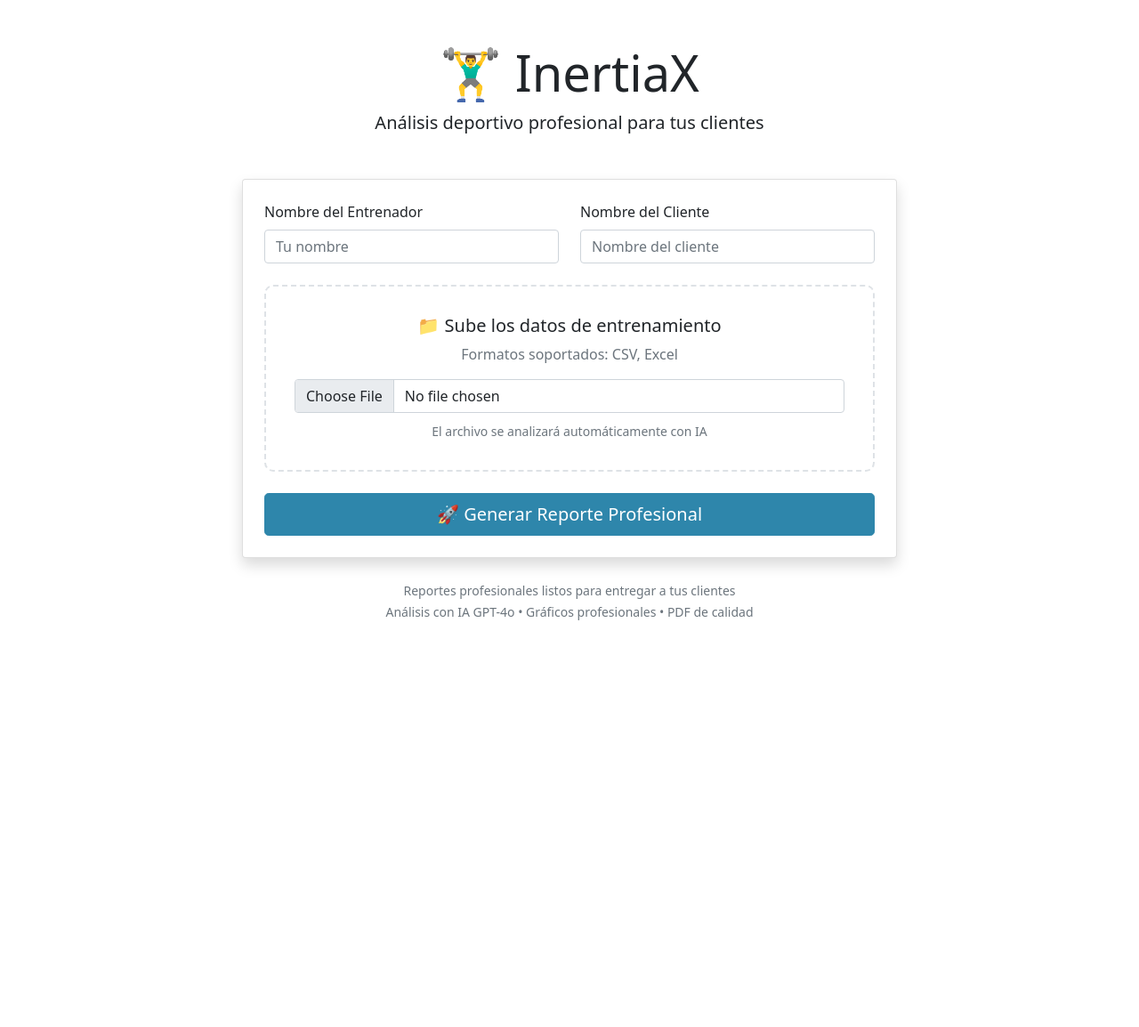
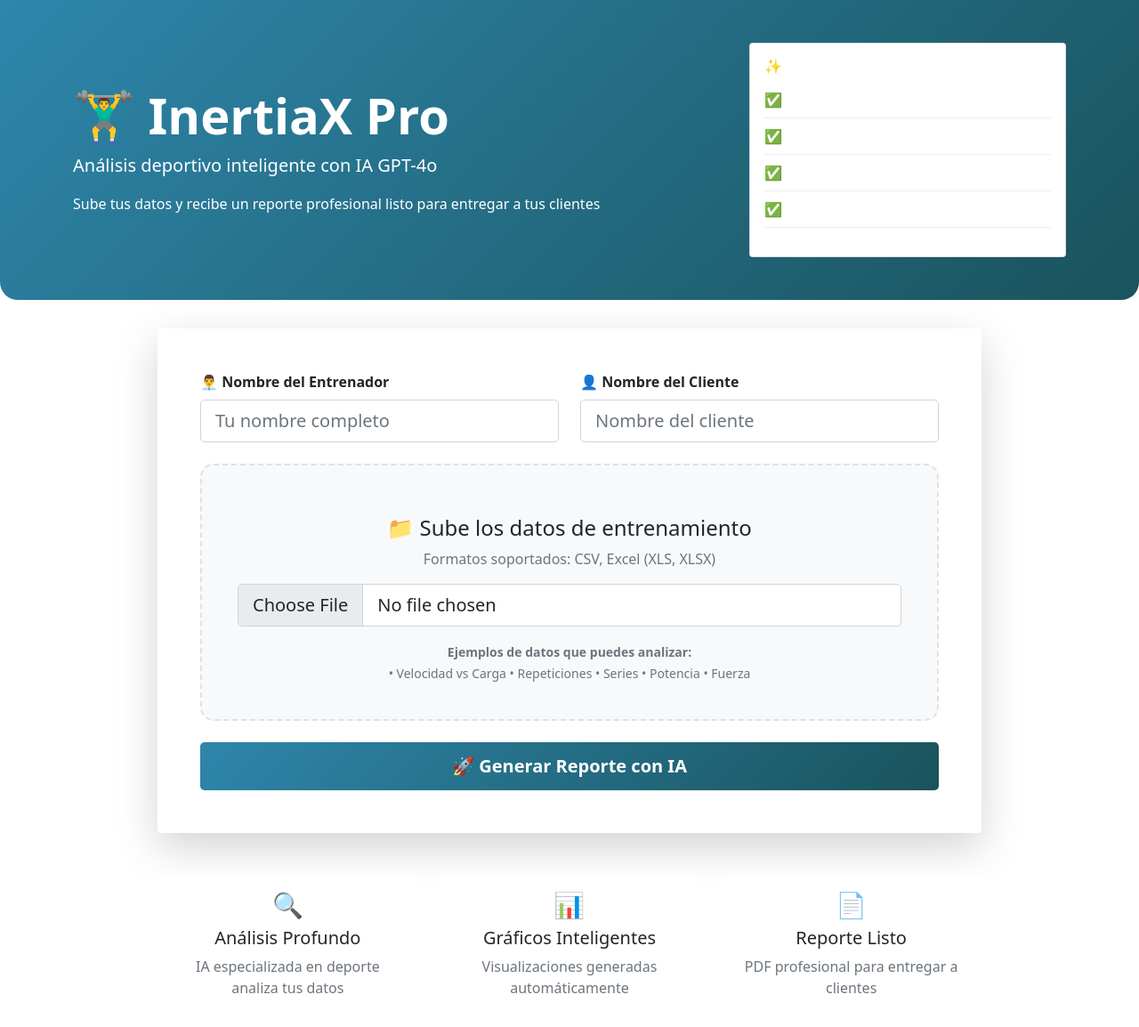
Before and after one commit to tomasitouch/inertiax-calculadora, a Flask app: page / in a window 1280 px wide. Shown: the whole page at 89% size. Before the commit the page ends 697 px from the top, so only its background shows below. Run offline with Flask 3, Linux system fonts and the light colour scheme; parts of the project's set-up code (start-up, migrations or seed data) failed here and were passed over.

Commit message:
Update index.html

```diff
--- a/templates/index.html
+++ b/templates/index.html
@@ -3,90 +3,162 @@
 <head>
     <meta charset="UTF-8">
     <meta name="viewport" content="width=device-width, initial-scale=1.0">
-    <title>InertiaX - Análisis Deportivo Simple</title>
+    <title>InertiaX - Análisis Deportivo con IA</title>
     <link href="https://cdn.jsdelivr.net/npm/bootstrap@5.1.3/dist/css/bootstrap.min.css" rel="stylesheet">
     <style>
+        .hero-section {
+            background: linear-gradient(135deg, #2E86AB 0%, #1A535C 100%);
+            color: white;
+            padding: 3rem 0;
+            border-radius: 0 0 20px 20px;
+            margin-bottom: 2rem;
+        }
         .upload-area {
             border: 2px dashed #dee2e6;
-            border-radius: 10px;
-            padding: 2rem;
+            border-radius: 15px;
+            padding: 2.5rem;
             text-align: center;
             transition: all 0.3s;
+            background: #f8f9fa;
         }
         .upload-area:hover {
             border-color: #2E86AB;
-            background-color: #f8f9fa;
+            background: #e9f7fe;
         }
         .btn-primary {
-            background-color: #2E86AB;
-            border-color: #2E86AB;
+            background: linear-gradient(135deg, #2E86AB 0%, #1A535C 100%);
+            border: none;
+            padding: 12px 30px;
+            font-weight: 600;
         }
-        .btn-primary:hover {
-            background-color: #1A535C;
-            border-color: #1A535C;
+        .feature-list {
+            list-style: none;
+            padding: 0;
+        }
+        .feature-list li {
+            padding: 8px 0;
+            border-bottom: 1px solid #eee;
+        }
+        .feature-list li:before {
+            content: "✅ ";
+            margin-right: 10px;
         }
     </style>
 </head>
 <body>
-    <div class="container py-5">
+    <div class="hero-section">
+        <div class="container">
+            <div class="row align-items-center">
+                <div class="col-md-8">
+                    <h1 class="display-4 fw-bold">🏋️‍♂️ InertiaX Pro</h1>
+                    <p class="lead">Análisis deportivo inteligente con IA GPT-4o</p>
+                    <p class="mb-0">Sube tus datos y recibe un reporte profesional listo para entregar a tus clientes</p>
+                </div>
+                <div class="col-md-4">
+                    <div class="card">
+                        <div class="card-body">
+                            <h6>✨ Características:</h6>
+                            <ul class="feature-list">
+                                <li>Análisis automático con IA</li>
+                                <li>Gráficos profesionales</li>
+                                <li>PDF listo para imprimir</li>
+                                <li>Recomendaciones personalizadas</li>
+                            </ul>
+                        </div>
+                    </div>
+                </div>
+            </div>
+        </div>
+    </div>
+
+    <div class="container">
         <div class="row justify-content-center">
-            <div class="col-md-8">
-                <div class="text-center mb-5">
-                    <h1 class="display-4">🏋️‍♂️ InertiaX</h1>
-                    <p class="lead">Análisis deportivo profesional para tus clientes</p>
-                </div>
-
-                <div class="card shadow">
-                    <div class="card-body p-4">
+            <div class="col-md-10">
+                <div class="card shadow-lg border-0">
+                    <div class="card-body p-5">
                         <form id="uploadForm" enctype="multipart/form-data">
                             <div class="row mb-4">
                                 <div class="col-md-6">
-                                    <label class="form-label">Nombre del Entrenador</label>
-                                    <input type="text" class="form-control" name="nombre_entrenador"
-                                           placeholder="Tu nombre" required>
+                                    <label class="form-label fw-bold">👨‍💼 Nombre del Entrenador</label>
+                                    <input type="text" class="form-control form-control-lg"
+                                           name="nombre_entrenador" placeholder="Tu nombre completo" required>
                                 </div>
                                 <div class="col-md-6">
-                                    <label class="form-label">Nombre del Cliente</label>
-                                    <input type="text" class="form-control" name="nombre_cliente"
-                                           placeholder="Nombre del cliente" required>
+                                    <label class="form-label fw-bold">👤 Nombre del Cliente</label>
+                                    <input type="text" class="form-control form-control-lg"
+                                           name="nombre_cliente" placeholder="Nombre del cliente" required>
                                 </div>
                             </div>
 
                             <div class="upload-area mb-4">
-                                <h5>📁 Sube los datos de entrenamiento</h5>
-                                <p class="text-muted">Formatos soportados: CSV, Excel</p>
-                                <input type="file" class="form-control" name="file"
-                                       accept=".csv,.xlsx,.xls" required>
-                                <div class="mt-2">
+                                <div class="mb-3">
+                                    <i class="fas fa-cloud-upload-alt fa-3x text-muted"></i>
+                                </div>
+                                <h4>📁 Sube los datos de entrenamiento</h4>
+                                <p class="text-muted">Formatos soportados: CSV, Excel (XLS, XLSX)</p>
+
+                                <input type="file" class="form-control form-control-lg"
+                                       name="file" accept=".csv,.xlsx,.xls" required>
+
+                                <div class="mt-3">
                                     <small class="text-muted">
-                                        El archivo se analizará automáticamente con IA
+                                        <strong>Ejemplos de datos que puedes analizar:</strong><br>
+                                        • Velocidad vs Carga • Repeticiones • Series • Potencia • Fuerza
                                     </small>
                                 </div>
                             </div>
 
                             <div class="d-grid">
                                 <button type="submit" class="btn btn-primary btn-lg" id="submitBtn">
-                                    🚀 Generar Reporte Profesional
+                                    🚀 Generar Reporte con IA
                                 </button>
                             </div>
                         </form>
 
                         <div id="loading" class="text-center mt-4" style="display: none;">
-                            <div class="spinner-border text-primary" role="status">
+                            <div class="spinner-border text-primary" style="width: 3rem; height: 3rem;" role="status">
                                 <span class="visually-hidden">Procesando...</span>
                             </div>
-                            <p class="mt-2">Analizando datos con IA...</p>
+                            <h5 class="mt-3">🤖 IA Analizando Datos...</h5>
+                            <p class="text-muted">Estamos procesando tu archivo con inteligencia artificial</p>
+                            <div class="progress mt-3">
+                                <div class="progress-bar progress-bar-striped progress-bar-animated"
+                                     style="width: 100%"></div>
+                            </div>
                         </div>
 
                         <div id="error" class="alert alert-danger mt-4" style="display: none;"></div>
                     </div>
                 </div>
 
-                <div class="mt-4 text-center text-muted">
-                    <small>
-                        Reportes profesionales listos para entregar a tus clientes<br>
-                        Análisis con IA GPT-4o • Gráficos profesionales • PDF de calidad
-                    </small>
+                <div class="row mt-5">
+                    <div class="col-md-4 text-center">
+                        <div class="card border-0">
+                            <div class="card-body">
+                                <h3>🔍</h3>
+                                <h5>Análisis Profundo</h5>
+                                <p class="text-muted">IA especializada en deporte analiza tus datos</p>
+                            </div>
+                        </div>
+                    </div>
+                    <div class="col-md-4 text-center">
+                        <div class="card border-0">
+                            <div class="card-body">
+                                <h3>📊</h3>
+                                <h5>Gráficos Inteligentes</h5>
+                                <p class="text-muted">Visualizaciones generadas automáticamente</p>
+                            </div>
+                        </div>
+                    </div>
+                    <div class="col-md-4 text-center">
+                        <div class="card border-0">
+                            <div class="card-body">
+                                <h3>📄</h3>
+                                <h5>Reporte Listo</h5>
+                                <p class="text-muted">PDF profesional para entregar a clientes</p>
+                            </div>
+                        </div>
+                    </div>
                 </div>
             </div>
         </div>
@@ -102,6 +174,7 @@
 
             // Mostrar loading
             submitBtn.disabled = true;
+            submitBtn.innerHTML = '⏳ Procesando...';
             loading.style.display = 'block';
             errorDiv.style.display = 'none';
 
@@ -125,8 +198,12 @@
                     a.click();
                     window.URL.revokeObjectURL(url);
 
-                    // Mostrar mensaje de éxito
-                    alert('✅ Reporte generado exitosamente!');
+                    // Resetear formulario
+                    submitBtn.innerHTML = '✅ ¡Reporte Descargado!';
+                    setTimeout(() => {
+                        submitBtn.innerHTML = '🚀 Generar Nuevo Reporte';
+                    }, 2000);
+
                 } else {
                     const error = await response.json();
                     throw new Error(error.error || 'Error desconocido');
@@ -134,6 +211,7 @@
             } catch (error) {
                 errorDiv.textContent = '❌ Error: ' + error.message;
                 errorDiv.style.display = 'block';
+                submitBtn.innerHTML = '🚀 Intentar Nuevamente';
             } finally {
                 submitBtn.disabled = false;
                 loading.style.display = 'none';
```
